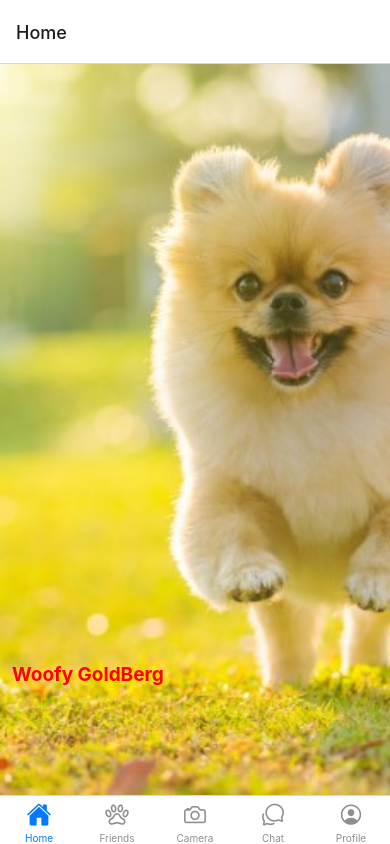
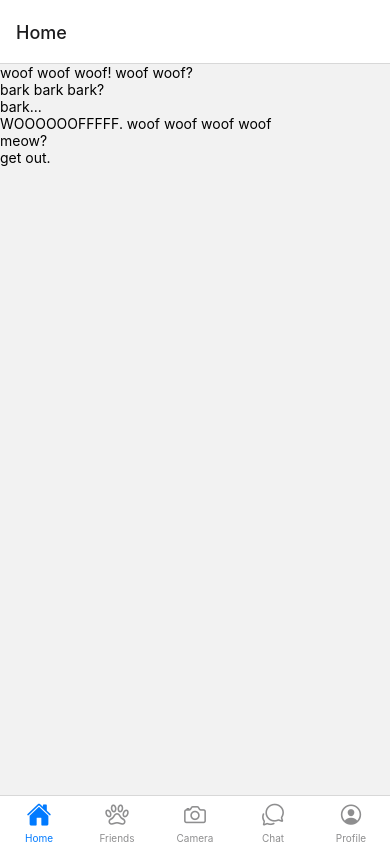
Before and after one commit to rpp29-boc-rebecca-purple/CroutonChat, a React Native app: screen / in a window 390 px wide. Built offline with nearby package versions, Linux system fonts and the light colour scheme.

Commit message:
Initial conversation setup

```diff
--- a/App.js
+++ b/App.js
@@ -3,11 +3,12 @@ import { StyleSheet, Text, View, TouchableOpacity, Image, ScrollView} from "reac
 import { NavigationContainer } from "@react-navigation/native";
 import { createBottomTabNavigator } from "@react-navigation/bottom-tabs";
 import { Ionicons } from '@expo/vector-icons';
-import HomePage from './components/homePage.js'
-import SearchBar from './components/searchBar.js'
-import Friends from './components/friends.js'
-import ChatList from './components/chatlist.js'
-import CameraComponent from './components/camera.js'
+import HomePage from './components/homePage.js';
+import SearchBar from './components/searchBar.js';
+import Friends from './components/friends.js';
+import ChatList from './components/chatlist.js';
+import CameraComponent from './components/camera.js';
+import Conversation from './components/conversation.js';
 
 
 const Tab = createBottomTabNavigator();
@@ -20,7 +21,7 @@ export default function App() {
   function HomeScreen() {
       return (
       <View style={{ flex: 1}}>
-        <HomePage name={name}/>
+        <Conversation name={name}/>
       </View>
     );
   }
--- /dev/null
+++ b/components/conversation.js
@@ -0,0 +1,21 @@
+import React from "react";
+import { StyleSheet, Text, View, Image, ScrollView, Dimensions} from "react-native";
+import data from '../data/conversationMockData.js';
+
+const Conversation = () => {
+  return (
+    <ScrollView>
+      {
+        data.map((message) => {
+          return (
+          <Text>
+            {message.body}
+          </Text>
+          )
+        })
+      }
+    </ScrollView>
+  );
+};
+
+export default Conversation;
--- /dev/null
+++ b/data/conversationMockData.js
@@ -0,0 +1,64 @@
+const data = [
+  {
+    chatid: 24,
+    messageid: 0,
+    uid: 4,
+    body: 'woof woof woof! woof woof?',
+    date: '',
+    read: true,
+    photo: false,
+    photoid: null
+  },
+  {
+    chatid: 24,
+    messageid: 1,
+    uid: 5,
+    body: 'bark bark bark?',
+    date: '',
+    read: true,
+    photo: false,
+    photoid: null
+  },
+  {
+    chatid: 24,
+    messageid: 2,
+    uid: 5,
+    body: 'bark...',
+    date: '',
+    read: true,
+    photo: false,
+    photoid: null
+  },
+  {
+    chatid: 24,
+    messageid: 3,
+    uid: 4,
+    body: 'WOOOOOOFFFFF. woof woof woof woof',
+    date: '',
+    read: true,
+    photo: false,
+    photoid: null
+  },
+  {
+    chatid: 24,
+    messageid: 4,
+    uid: 5,
+    body: 'meow?',
+    date: '',
+    read: true,
+    photo: false,
+    photoid: 0
+  },
+  {
+    chatid: 24,
+    messageid: 5,
+    uid: 4,
+    body: 'get out.',
+    date: '',
+    read: false,
+    photo: false,
+    photoid: 0
+  },
+];
+
+export default data;
```
